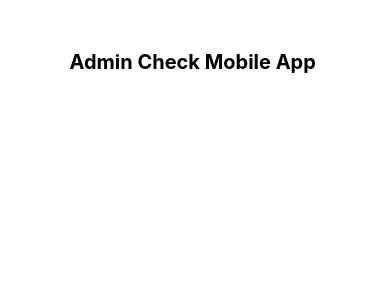
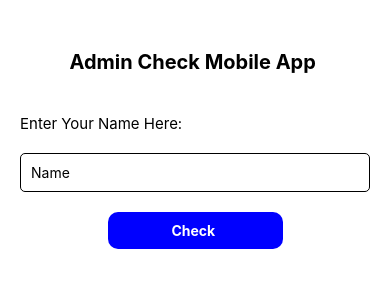
Before and after one commit to Mansoorali121/React-Native-Interview-Preparation, a React Native app: screen / in a window 390 px wide. Shown: the top 300 px of the page. Built offline with nearby package versions, Linux system fonts and the light colour scheme.

Commit message:
Add button  , input

```diff
--- a/App.tsx
+++ b/App.tsx
@@ -1,16 +1,51 @@
-import { StyleSheet, Text, View } from 'react-native'
-import React from 'react'
+import {
+  StyleSheet,
+  Text,
+  TextInput,
+  TouchableOpacity,
+  View,
+} from 'react-native';
+import React from 'react';
 
 const App = () => {
+  // Admin checker Button
   return (
     <View style={styles.container}>
       <Text style={styles.title}>Admin Check Mobile App </Text>
+      <Text style={styles.inputtitle}>Enter Your Name Here: </Text>
+      <TextInput placeholder="Name" style={styles.input} />
+      <View style={{ alignItems: 'center' }}>
+        <TouchableOpacity style={styles.button} activeOpacity={0.5}>
+          <Text style={styles.btntext}>Check </Text>
+        </TouchableOpacity>
+      </View>
     </View>
-  )
-}
+  );
+};
 
 export default App;
 const styles = StyleSheet.create({
-  container:{marginTop:50,alignItems:"center"},
-  title:{fontSize:20,fontWeight:"bold"},
-})
+  container: { marginTop: 50, marginHorizontal: 20 },
+  title: {
+    fontSize: 20,
+    fontWeight: 'bold',
+    marginBottom: 40,
+    textAlign: 'center',
+  },
+  inputtitle: { fontSize: 15 },
+  input: {
+    borderWidth: 1,
+    padding: 10,
+    marginTop: 20,
+    borderRadius: 5,
+    marginBottom: 20,
+  },
+  button: {
+    width: '50%',
+    backgroundColor: 'blue',
+    padding: 10,
+    alignItems: 'center',
+    borderRadius: 10,
+  },
+  btntext: { color: 'white', fontWeight: 'bold' },
+});
```
